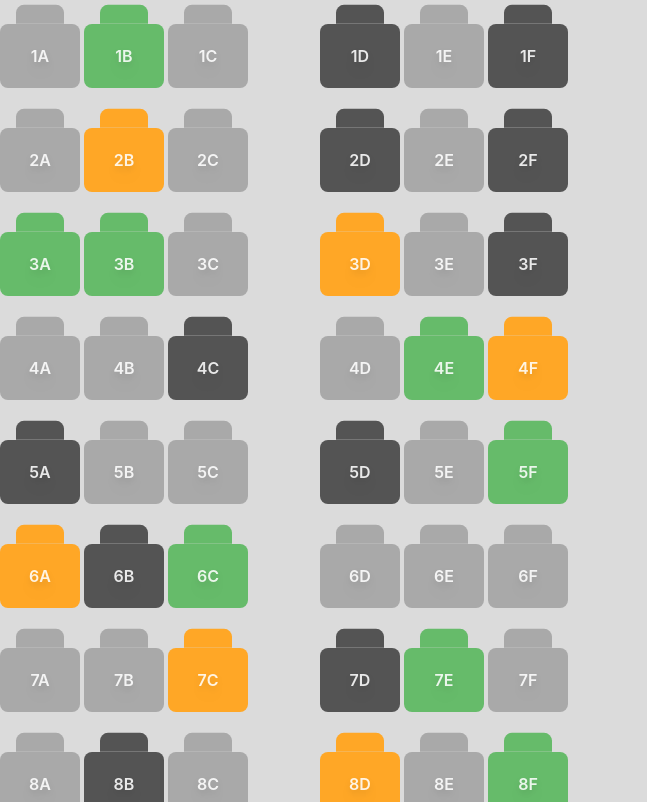
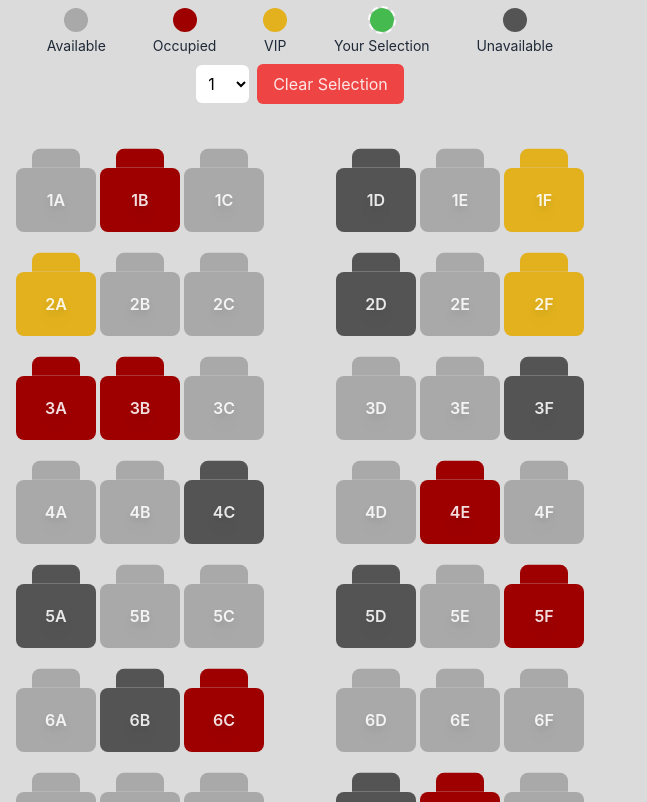
Before and after one commit to Elijah-05/flight-seat-selection, a React (Vite) app: page / in a window 1280 px wide. Shown: the top 802 px of the page, without its empty margins (0-647 px from the left). Built offline with nearby package versions, Linux system fonts and the light colour scheme.

Commit message:
feat(seat_selection): seat selection advanced with seat selection amount and clear and seat description

```diff
--- a/src/App.tsx
+++ b/src/App.tsx
@@ -1,20 +1,66 @@
 import { useState } from "react";
 import Seat from "./components/Seat";
 import allSeats from "./seats";
+import SeatDescription from "./components/SeatDescription";
 
 const App = () => {
   const [selectedSeats, setSelectedSeats] = useState<string[]>([]);
+  const [selectionAmount, setSelectionAmount] = useState<number>(1);
 
   function toggleSeatSelection(seatID: string) {
     if (selectedSeats.includes(seatID)) {
       setSelectedSeats((prev) => prev.filter((id) => id !== seatID));
+    } else if (selectedSeats.length >= selectionAmount) {
+      const updatedSelect = selectedSeats.slice(1).concat(seatID);
+      setSelectedSeats(updatedSelect);
     } else {
       setSelectedSeats((prev) => [...prev, seatID]);
     }
   }
 
+  function handleSelectionAmount(amount: number) {
+    if (selectedSeats.length > amount) {
+      const updatedSelect = selectedSeats.slice(selectedSeats.length - amount);
+      setSelectedSeats(updatedSelect);
+    }
+
+    setSelectionAmount(amount);
+  }
+
   return (
-    <div className="flex flex-col gap-4">
+    <div className=" px-4 pb-10 pt-2 w-fit">
+      <div className="flex justify-evenly gap-4">
+        <SeatDescription color="bg-[#a9a9a9]" label="Available" />
+        <SeatDescription color="bg-[#9e0000]" label="Occupied" />
+        <SeatDescription color="bg-[#e2b11d]" label="VIP" />
+        <SeatDescription
+          color="bg-[#45ba4f] outline-2 outline-dashed"
+          label="Your Selection"
+        />
+        <SeatDescription color="bg-[#545454]" label="Unavailable" />
+      </div>
+      <div className="mt-2 w-fit mx-auto space-x-2">
+        <select
+          onChange={({ target: { value } }) => handleSelectionAmount(+value)}
+          value={selectionAmount}
+          name="seatSelectionAmount"
+          id="selectionAmount"
+          className="bg-white text-black rounded-md p-2"
+        >
+          {[1, 2, 3, 4, 5, 6, 7, 8, 9, 10].map((opt) => (
+            <option key={opt} value={opt}>
+              {opt}
+            </option>
+          ))}
+        </select>
+        <button
+          className="bg-red-500 py-2 px-4 rounded-md active:scale-[0.98] transition-all"
+          onClick={() => setSelectedSeats([])}
+        >
+          Clear Selection
+        </button>
+      </div>
+      <div className="flex flex-col gap-4 mt-10 w-fit">
         {allSeats.map((columnSeat, i) => (
           <div key={i} className="flex gap-1">
             {columnSeat.map((rowSeat, j) =>
@@ -36,6 +82,7 @@ const App = () => {
           </div>
         ))}
       </div>
+    </div>
   );
 };
 
--- a/src/components/Seat.tsx
+++ b/src/components/Seat.tsx
@@ -9,17 +9,19 @@ const Seat = ({ id, status, onClick, isSelected }: SeatProps) => {
   const seatCharacter = () => {
     switch (status) {
       case "available":
-        return `${isSelected ? "bg-[#5c6bc0]" : "bg-[#a9a9a9] cursor-pointer"}`;
+        return `${
+          isSelected
+            ? "bg-[#45ba4f] outline-2 outline-dashed"
+            : "bg-[#a9a9a9] cursor-pointer"
+        }`;
       case "occupied":
-        return "bg-[#66bb6a] cursor-pointer";
+        return "bg-[#9e0000] cursor-pointer";
       case "unavailable":
         return "bg-[#545454] cursor-not-allowed";
-      case "reserved":
-        return "bg-[#ffa726] cursor-not-allowed";
       case "vip":
-        return "bg-[#5c6bc0] cursor-not-allowed";
+        return "bg-[#e2b11d] cursor-not-allowed";
       default:
-        return "bg-red-400";
+        return "bg-red-100";
     }
   };
 
@@ -27,14 +29,14 @@ const Seat = ({ id, status, onClick, isSelected }: SeatProps) => {
     <div
       className={`${
         status !== "unavailable" && "active:scale-[0.98]"
-      } transition-all select-none`}
+      } transition-all select-none duration-500 `}
       onClick={() => status === "available" && onClick(id)}
     >
       <div
-        className={`relative w-20 mt-[30%] h-16 rounded-lg ${seatCharacter()} grid place-content-center`}
+        className={`relative w-20 mt-[30%] h-16 rounded-lg ${seatCharacter()} grid place-content-center transition-all`}
       >
         <div
-          className={`absolute w-[60%] h-[30%] right-1/2 translate-x-1/2 -translate-y-full rounded-t-lg ${seatCharacter()}`}
+          className={`absolute w-[60%] h-[30%] right-1/2 translate-x-1/2 -translate-y-full rounded-t-lg ${seatCharacter()} transition-all`}
         />
         <span className="font-semibold drop-shadow-lg">{id}</span>
       </div>
--- /dev/null
+++ b/src/components/SeatDescription.tsx
@@ -0,0 +1,12 @@
+import { SeatDescriptionProps } from "../type";
+
+const SeatDescription = ({ color, label }: SeatDescriptionProps) => {
+  return (
+    <div className="flex flex-col items-center w-fit">
+      <div className={`${color} w-6 h-6 rounded-full`} />
+      <span className="text-sm mt-1 text-gray-800">{label}</span>
+    </div>
+  );
+};
+
+export default SeatDescription;
--- a/src/seats.ts
+++ b/src/seats.ts
@@ -8,23 +8,23 @@ const allSeats: (SeatPropertyTypes | null)[][] = [
     null,
     { id: "1D", status: "unavailable" },
     { id: "1E", status: "available" },
-    { id: "1F", status: "unavailable" },
+    { id: "1F", status: "vip" },
   ],
   [
-    { id: "2A", status: "available" },
-    { id: "2B", status: "reserved" },
+    { id: "2A", status: "vip" },
+    { id: "2B", status: "available" },
     { id: "2C", status: "available" },
     null,
     { id: "2D", status: "unavailable" },
     { id: "2E", status: "available" },
-    { id: "2F", status: "unavailable" },
+    { id: "2F", status: "vip" },
   ],
   [
     { id: "3A", status: "occupied" },
     { id: "3B", status: "occupied" },
     { id: "3C", status: "available" },
     null,
-    { id: "3D", status: "reserved" },
+    { id: "3D", status: "available" },
     { id: "3E", status: "available" },
     { id: "3F", status: "unavailable" },
   ],
@@ -35,7 +35,7 @@ const allSeats: (SeatPropertyTypes | null)[][] = [
     null,
     { id: "4D", status: "available" },
     { id: "4E", status: "occupied" },
-    { id: "4F", status: "reserved" },
+    { id: "4F", status: "available" },
   ],
   [
     { id: "5A", status: "unavailable" },
@@ -47,7 +47,7 @@ const allSeats: (SeatPropertyTypes | null)[][] = [
     { id: "5F", status: "occupied" },
   ],
   [
-    { id: "6A", status: "reserved" },
+    { id: "6A", status: "available" },
     { id: "6B", status: "unavailable" },
     { id: "6C", status: "occupied" },
     null,
@@ -58,7 +58,7 @@ const allSeats: (SeatPropertyTypes | null)[][] = [
   [
     { id: "7A", status: "available" },
     { id: "7B", status: "available" },
-    { id: "7C", status: "reserved" },
+    { id: "7C", status: "available" },
     null,
     { id: "7D", status: "unavailable" },
     { id: "7E", status: "occupied" },
@@ -69,7 +69,7 @@ const allSeats: (SeatPropertyTypes | null)[][] = [
     { id: "8B", status: "unavailable" },
     { id: "8C", status: "available" },
     null,
-    { id: "8D", status: "reserved" },
+    { id: "8D", status: "available" },
     { id: "8E", status: "available" },
     { id: "8F", status: "occupied" },
   ],
@@ -89,10 +89,10 @@ const allSeats: (SeatPropertyTypes | null)[][] = [
     null,
     { id: "10D", status: "occupied" },
     { id: "10E", status: "available" },
-    { id: "10F", status: "reserved" },
+    { id: "10F", status: "available" },
   ],
   [
-    { id: "11A", status: "reserved" },
+    { id: "11A", status: "available" },
     { id: "11B", status: "available" },
     { id: "11C", status: "unavailable" },
     null,
@@ -103,7 +103,7 @@ const allSeats: (SeatPropertyTypes | null)[][] = [
   [
     { id: "12A", status: "available" },
     { id: "12B", status: "occupied" },
-    { id: "12C", status: "reserved" },
+    { id: "12C", status: "available" },
     null,
     { id: "12D", status: "available" },
     { id: "12E", status: "unavailable" },
@@ -115,11 +115,11 @@ const allSeats: (SeatPropertyTypes | null)[][] = [
     { id: "13C", status: "available" },
     null,
     { id: "13D", status: "occupied" },
-    { id: "13E", status: "reserved" },
+    { id: "13E", status: "available" },
     { id: "13F", status: "available" },
   ],
   [
-    { id: "14A", status: "reserved" },
+    { id: "14A", status: "available" },
     { id: "14B", status: "unavailable" },
     { id: "14C", status: "available" },
     null,
@@ -132,7 +132,7 @@ const allSeats: (SeatPropertyTypes | null)[][] = [
     { id: "15B", status: "occupied" },
     { id: "15C", status: "available" },
     null,
-    { id: "15D", status: "reserved" },
+    { id: "15D", status: "available" },
     { id: "15E", status: "unavailable" },
     { id: "15F", status: "available" },
   ],
--- a/src/type.d.ts
+++ b/src/type.d.ts
@@ -1,4 +1,9 @@
 export type SeatPropertyTypes = {
   id: string;
-  status: "available" | "occupied" | "unavailable" | "reserved" | "vip";
+  status: "available" | "occupied" | "unavailable" | "vip";
 };
+
+export type SeatDescriptionProps = {
+  color: string;
+  label: string;
+};
```
Lines whose indentation alone changed are shown as unchanged.
